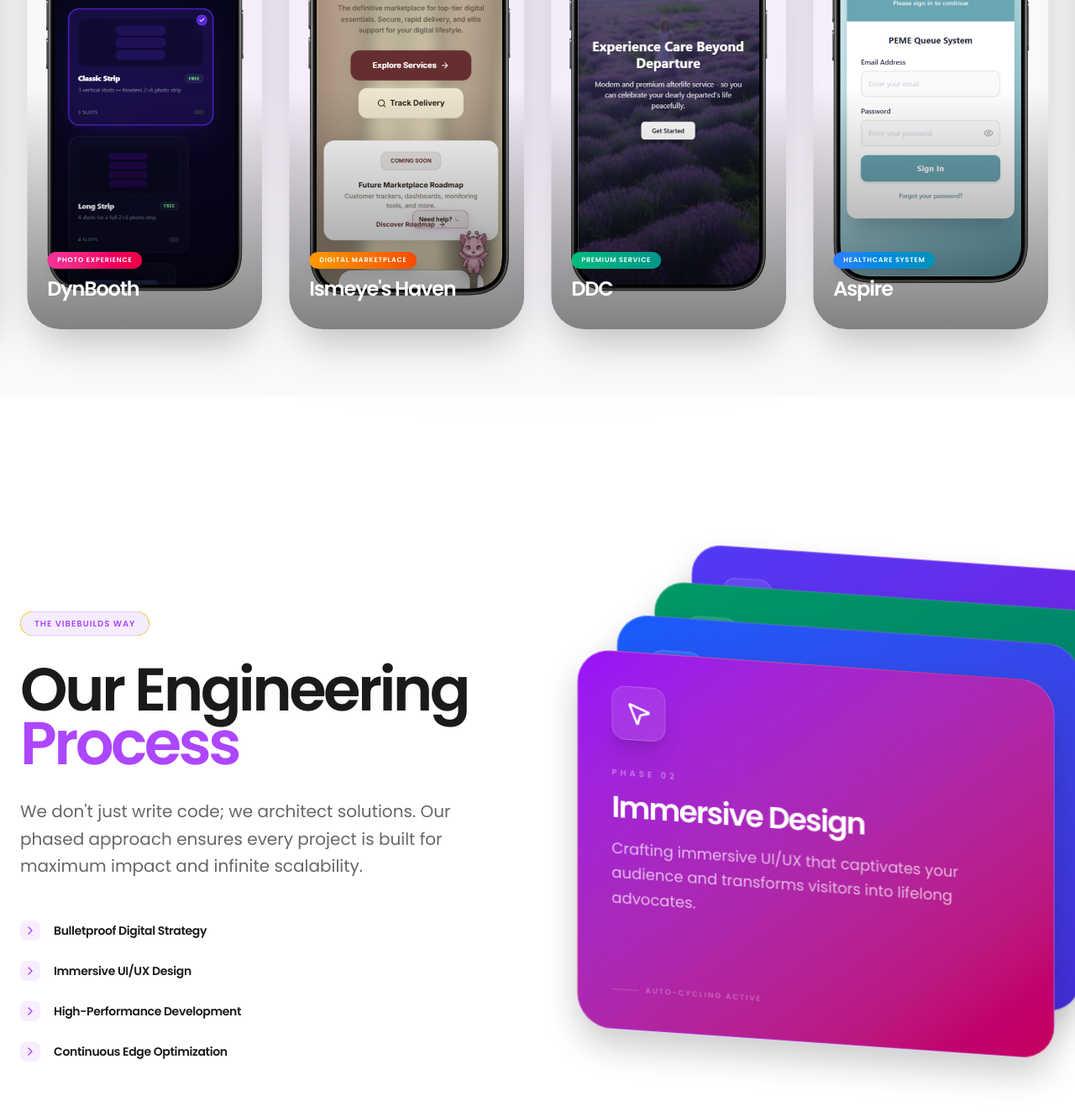
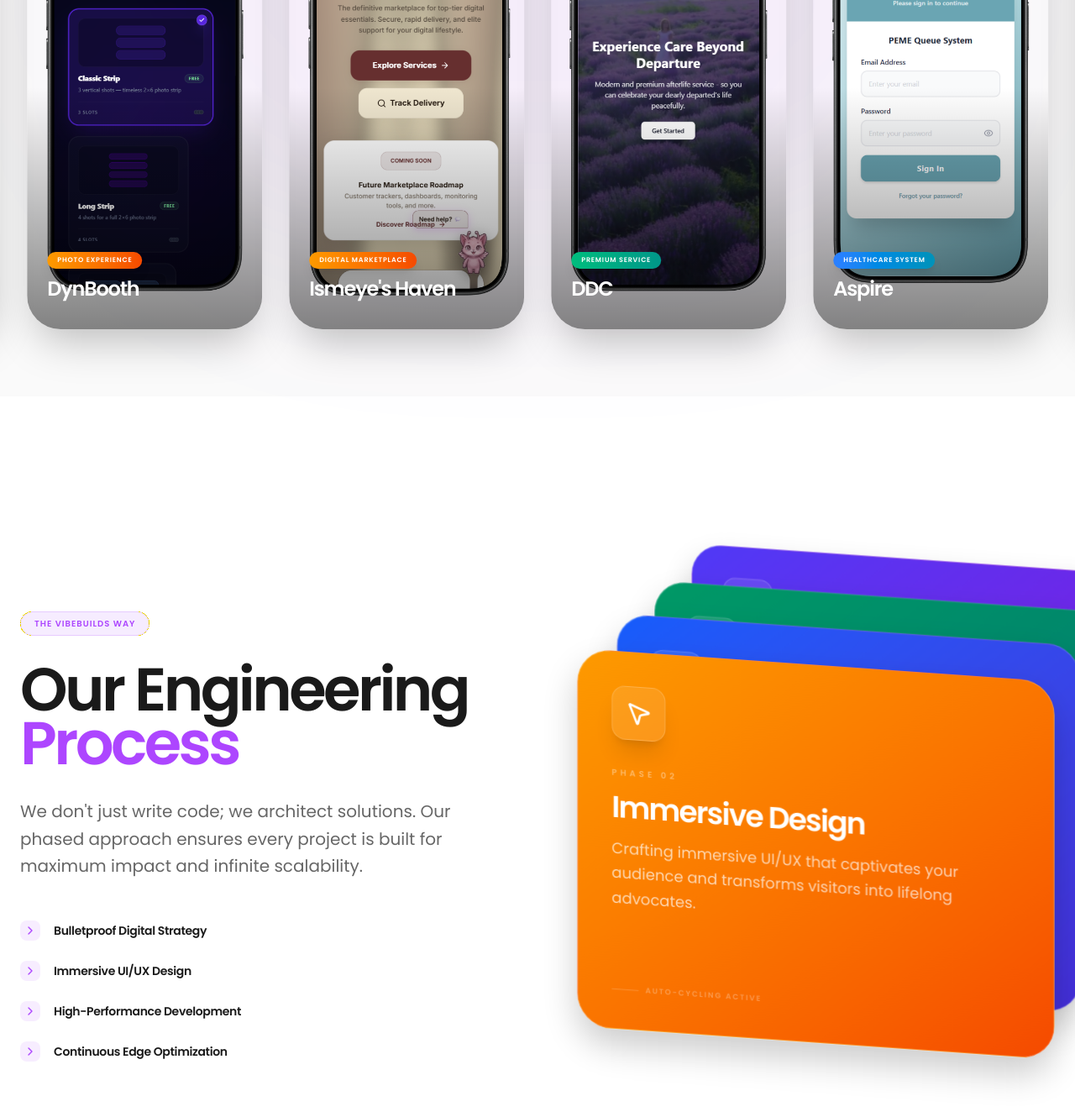
Before and after one commit to natsdyy/VibeBuilds, a React (Vite) app: page / in a window 1280 px wide. Shown: the part 1504-2834 px from the top of the page at 84% size. Built offline with nearby package versions, Linux system fonts and the light colour scheme.

Commit message:
chore: update brand color to #fd9a00 and fix git structure

```diff
--- a/src/pages/Home.tsx
+++ b/src/pages/Home.tsx
@@ -19,7 +19,7 @@ import portfolio from '../assets/MobileProjects/Portfolio.png'
 
 const projects = [
   { name: "Dynmovs", image: dynmovs, category: "Streaming App", color: "from-purple-500 to-indigo-600" },
-  { name: "DynBooth", image: dynbooth, category: "Photo Experience", color: "from-pink-500 to-rose-600" },
+  { name: "DynBooth", image: dynbooth, category: "Photo Experience", color: "from-[#fd9a00] to-orange-600" },
   { name: "Ismeye's Haven", image: ismeye, category: "Digital Marketplace", color: "from-amber-500 to-orange-600" },
   { name: "DDC", image: ddc, category: "Premium Service", color: "from-emerald-500 to-teal-600" },
   { name: "Aspire", image: aspire, category: "Healthcare System", color: "from-blue-500 to-cyan-600" },
@@ -186,7 +186,7 @@ const Home: React.FC = () => {
                   title: "Immersive Design",
                   description: "Crafting immersive UI/UX that captivates your audience and transforms visitors into lifelong advocates.",
                   icon: <MousePointer2 className="w-8 h-8" />,
-                  color: "bg-gradient-to-br from-purple-600 to-pink-700"
+                  color: "bg-gradient-to-br from-[#fd9a00] to-orange-600"
                 },
                 {
                   title: "Elite Dev",
--- a/src/pages/Projects.tsx
+++ b/src/pages/Projects.tsx
@@ -21,7 +21,7 @@ import ismeyeVideo from "../assets/ProjectsVideo/Ismeye'sHaven.mp4"
 
 const projects = [
   { name: "Dynmovs", image: dynmovs, category: "Streaming App", color: "from-purple-500 to-indigo-600" },
-  { name: "DynBooth", image: dynbooth, category: "Photo Experience", color: "from-pink-500 to-rose-600" },
+  { name: "DynBooth", image: dynbooth, category: "Photo Experience", color: "from-[#fd9a00] to-orange-600" },
   { name: "Ismeye's Haven", image: ismeye, category: "Digital Marketplace", color: "from-amber-500 to-orange-600" },
   { name: "DDC", image: ddc, category: "Premium Service", color: "from-emerald-500 to-teal-600" },
   { name: "Aspire", image: aspire, category: "Healthcare System", color: "from-blue-500 to-cyan-600" },
--- a/src/styles/index.css
+++ b/src/styles/index.css
@@ -4,7 +4,7 @@
   --font-sans: "Poppins", system-ui, -apple-system, sans-serif;
 
   --color-brand-blue: #007BFF;
-  --color-brand-orange: #FFA500;
+  --color-brand-orange: #fd9a00;
   --color-neutral-light: #D4D4D4;
   --color-neutral-lighter: #EEEEEE;
 
@@ -36,7 +36,7 @@
 }
 
 body {
-  @apply antialiased selection:bg-purple-500/30;
+  @apply antialiased selection:bg-[#fd9a00]/30;
   margin: 0;
   min-height: 100vh;
   font-family: var(--font-sans);
```
Also changed, not shown: 1 other file (tests, documents, lock files or other folders).
